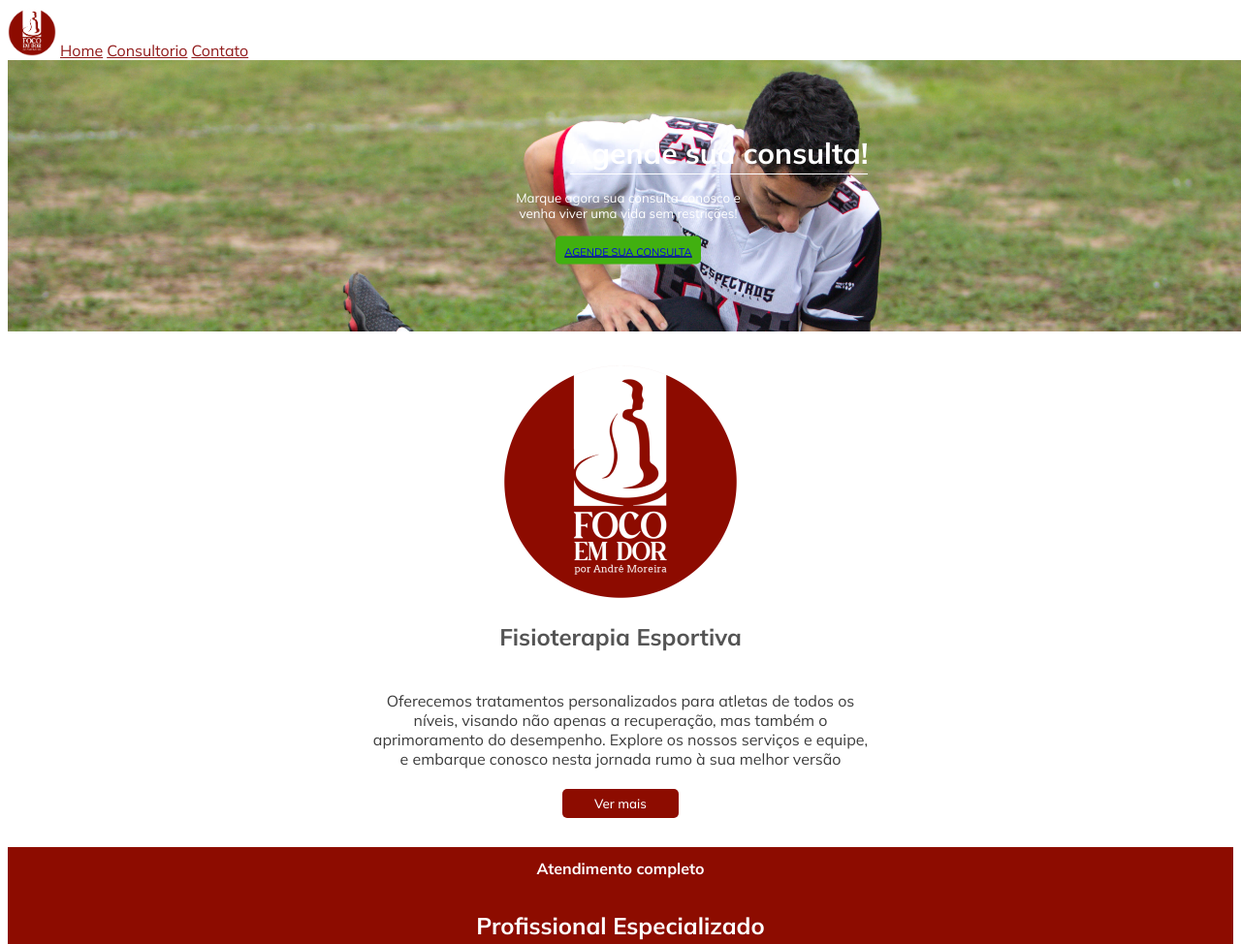
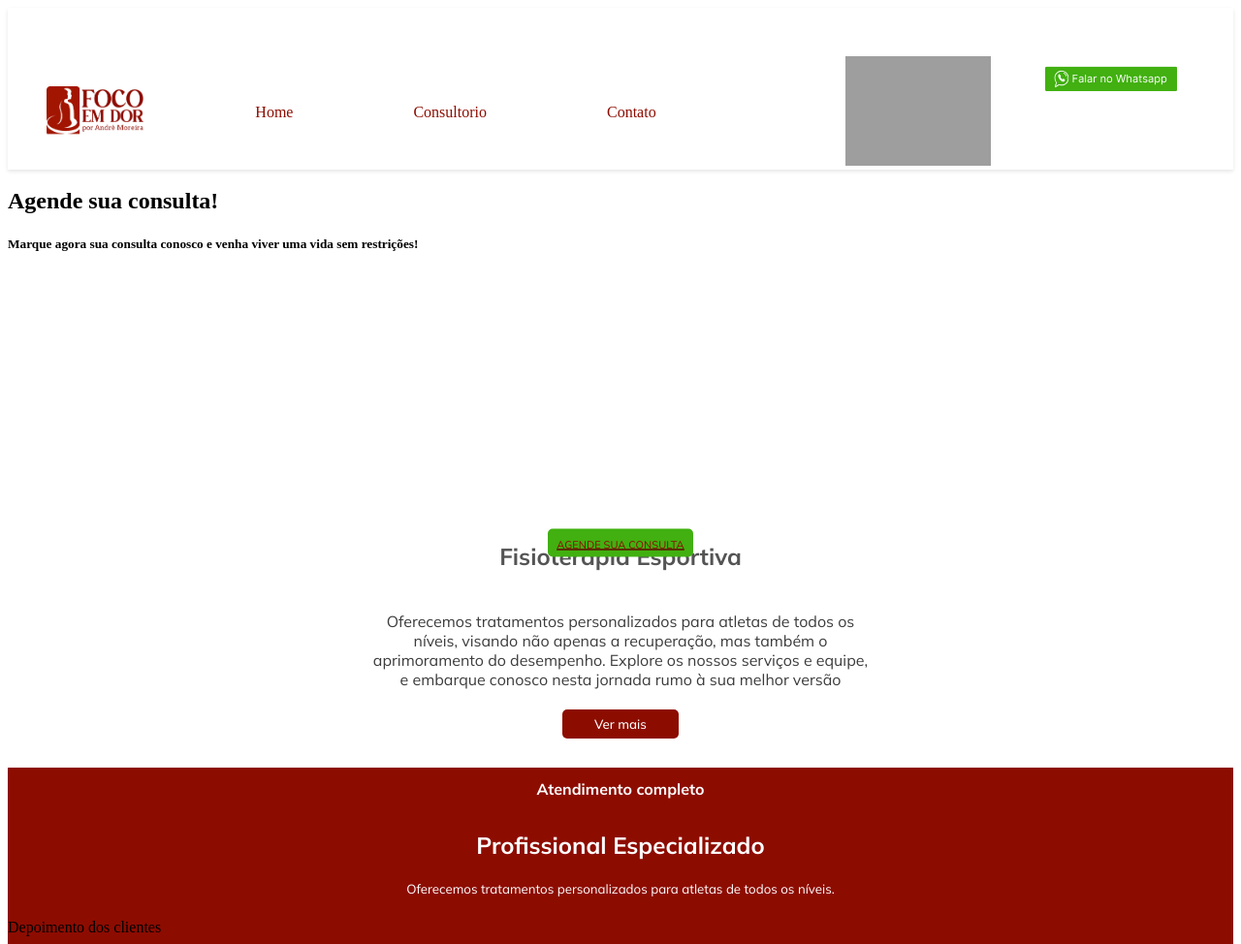
Before and after one commit to caioenriquena/proj_foco_em_dor, a PHP site: page / in a window 1280 px wide. Shown: the top 974 px of the page at 97% size. Run offline with PHP 8.4, Linux system fonts and the light colour scheme; grey boxes are pictures that could not be loaded.

Commit message:
modificação do nav, implementação do mapa e algumas cores

```diff
--- a/index.html
+++ b/index.html
@@ -7,12 +7,25 @@
     <title>Início</title>
 </head>
 <body>
-    <header class ="cabecalho">
-        <nav class="cabecalho-menu">
-            <a class="cabecalho-menu-logo"><img src="./img/logo redondo 2.png" alt="logo" height="50px">
-            <a class="cabecalho-menu-item" href="">Home</a>
-            <a class="cabecalho-menu-item" href="">Consultorio</a>
-            <a class="cabecalho-menu-item" href="">Contato</a>
+    <header>
+        <nav>
+            <div class="container">
+            <a href="#" class="logo">
+              <img src="./img/logo.png" alt="Logo">
+            </a>
+            <ul class="menu">
+              <li><a href="index.html" class="active">Home</a></li>
+              <li><a href="#">Consultorio</a></li>
+              <li><a href="#">Contato</a></li>
+            </ul>
+            <div class="contact">
+              <a href="#" class="phone">
+                <img src="./img/Design sem nome (10).svg" alt="Telefone">
+              </a>
+              <a href="" class="whatsapp" target="_blank">
+                <img src="./img/Design sem nome (11) (1).svg" alt="Whatsapp">
+              </a>
+            </div>
         </nav>
     </header>
     <main class="conteudo">
@@ -23,7 +36,7 @@
                 <h5 id=x3>Marque agora sua consulta conosco e venha viver uma vida sem restrições!</h5>
                 <button class="conteudo-principal-foto-escrito-botao"><a href="formulario-consulta.html">AGENDE SUA CONSULTA</a></button></div>
 
-            <div class="conteudo-principal-photo"><img src="/img/logo redondo 2.png"height="250px" id="pk">
+            <div class="conteudo-principal-photo"><img src=""height="250px" id="pk">
                 <h1 class="conteudo-informativo-escrito"> Fisioterapia Esportiva</h1>
                 <h4 class="conteudo-informativo-subtitulo">Oferecemos tratamentos personalizados para atletas de todos os <br>níveis, visando não apenas a recuperação, mas também o<br>
                     aprimoramento do desempenho. Explore os nossos serviços e equipe,<br> e embarque conosco nesta jornada rumo à sua melhor versão</h4>
@@ -40,8 +53,22 @@
             </div>
         </section>
     </main>
-    <footer class="rodape">
-        <h4 class="conteudo-rodape"> Copyright © 2024 Todos os direitos reservados. Desenvolvido por Estudantes de Sistemas para Internet UNIESP.</h4>
-    </footer>
+    <div class="base">
+      <div class="map">
+        <iframe src="https://www.google.com/maps/embed?pb=!1m14!1m8!1m3!1d253414.09503899913!2d-35.03084243792725!3d-7.056754369697824!3m2!1i1024!2i768!4f13.1!3m3!1m2!1s0x7acdd8543b27539%3A0x50d1b5f0c34fc6d4!2sFOCO%20EM%20DOR%20-%20Fisioterapeuta%20Andr%C3%A9%20Moreira!5e0!3m2!1spt-BR!2sbr!4v1713371618913!5m2!1spt-BR!2sbr" width="600" height="450" style="border:0;" allowfullscreen="" loading="lazy" referrerpolicy="no-referrer-when-downgrade"></iframe>
+      </div>
+    </div>
+</main>
+<footer class="footer">
+  <div class="copyright">
+    <p>&copy;Copyright © 2024 Todos os direitos reservados. Desenvolvido por Estudantes de Sistemas para Internet UNIESP.</p>
+  </div>
+  <div class="links">
+    <ul>
+      <li><a href="#">Política de Privacidade</a></li>
+      <li><a href="#">Termos de Uso</a></li>
+    </ul>
+  </div>
+</footer>
 </body>
 </html>
--- a/styles.css
+++ b/styles.css
@@ -1,60 +1,47 @@
 @import url('https://fonts.googleapis.com/css2?family=Mulish:ital,wght@0,200..1000;1,200..1000&family=Roboto:ital,wght@0,100;0,300;0,400; 0,500;0,700;0,900;1,100;1,300;1,400;1,500;1,700;1,900&display=swap');
-.cabecalho-menu{
-    background-color:#ffffff;
+nav{
+    background-color: #fff;
+    box-shadow: 0 2px 4px rgba(0,0,0,0.1);
 }
 
-div#f001{
+.container{
     display: flex;
-    background-image: url("img/JPESPECTROS_TREINO_SABADO_ANDERSONSILVA-111.jpg");
-    background-repeat: repeat-y;
-    position: relative;
-    height: 35vh;
-    width: 100vw;
-    background-size: cover;
-    background-position: 10% 160%;
+    justify-content: space-between;
+    align-items: center;
+    margin: 0 auto;
+}
 
+.logo img {
+    padding-left: 40px;
+    width: 100px;
+    height: auto;
+}
+.menu li {
+    display: inline-block;
+    margin-right: 60px;
+}
 
+.menu a{
+    text-decoration: none;
+    margin-right: 60px;
 }
-.cabecalho-menu-item{
-    font-family: 'mulish', sans-serif;
-    color: #901919;
-    font-weight: 400;
-    position: sticky;
-    top: 20px;
-    left: 15px;
+.contact{
+    display: flex;
+}
+.contact a{
     align-items: center;
-    justify-content: space-between;
-
+    margin-right: 50px;
+    text-decoration: none;
 }
-#x2{
-    font-family: 'mulish', sans-serif;
-    color: #ffffff;
-    font-size: 30px;
-    top: 50px;
-    font-weight: 600px;
-    position: absolute;
-    left: 580px;
-    line-height: 1.4em;
-    border-bottom: 0.5mm solid;
-
-}
-#x3{
-    display: flex;
-    font-family: 'mulish', sans-serif;
-    font-weight: 400;
-    text-align: center;
-    color: white;
-    position: relative;
-    height: 5vh;
-    width: 19vw;
-    top:40%;
-    left:40.5%;
+.contact img{
+    width: 150px;
 }
 .conteudo-informativo-escrito{
     font-family: 'mulish', sans-serif;
     text-align: center;
     color: #545454;
 }
+
 .conteudo-principal-foto-escrito-botao{
     background-color:#41b010;
     border: none;
@@ -115,10 +102,6 @@ button.conteudo-principal-escrito-subtitulo{
     color:#ffffff;
     background-color:#8d0c00;
     width: 120px;
-<<<<<<< HEAD
-=======
-
->>>>>>> f85965917bab43628d5253c7d4dff5cc83e4097f
 }
 
 .conteudo-secundario{
@@ -156,15 +139,52 @@ button.conteudo-principal-escrito-subtitulo{
     padding: 20px;
     box-shadow: 0 4px 6px rgba(0,0,0,0.1);
 }
-.rodape{
-    height: 50px;
+.base {
+    display: flex;
+    background-color: #8D0C00;
+}
+
+.footer {
     background-color: #540902;
+    color: #fff;
+    padding: 10px;
+    text-align: center;
 }
-.conteudo-rodape{
-    color: #ffffff;
-    font-family: 'mulish', sans-serif;
-    font-weight: 500;
-    text-align: center;
-    padding: 12px;
 
+.copyright p {
+    margin: 0;
+    font-size: 14px;
 }
+
+.links ul {
+    list-style: none;
+    margin: 0;
+    padding: 0;
+}
+
+.links li {
+    display: inline-block;
+    margin-right: 15px;
+}
+
+.links a {
+    color: #fff;
+    text-decoration: none;
+    font-size: 12px;
+}
+
+.agradecimento {
+    padding-top: 130px;
+    color: #8D0C00;
+    display: flex;
+    flex-direction: column;
+    align-items: center;
+}
+
+.agradecimento > h2 {
+    padding: 0px;
+}
+
+hr, a {
+    color: #8D0C00 ;
+}
```
Also changed, not shown: img/150.png (deleted), img/Design sem nome (10).svg (added), img/Design sem nome (11) (1).svg (added), img/Design sem nome (12).svg (added), img/Falar no whatsapp.svg (added), img/entreContato.svg (added), img/entreemContato.svg (added), img/logo redondo 2.png (deleted), img/logo.png (added).
